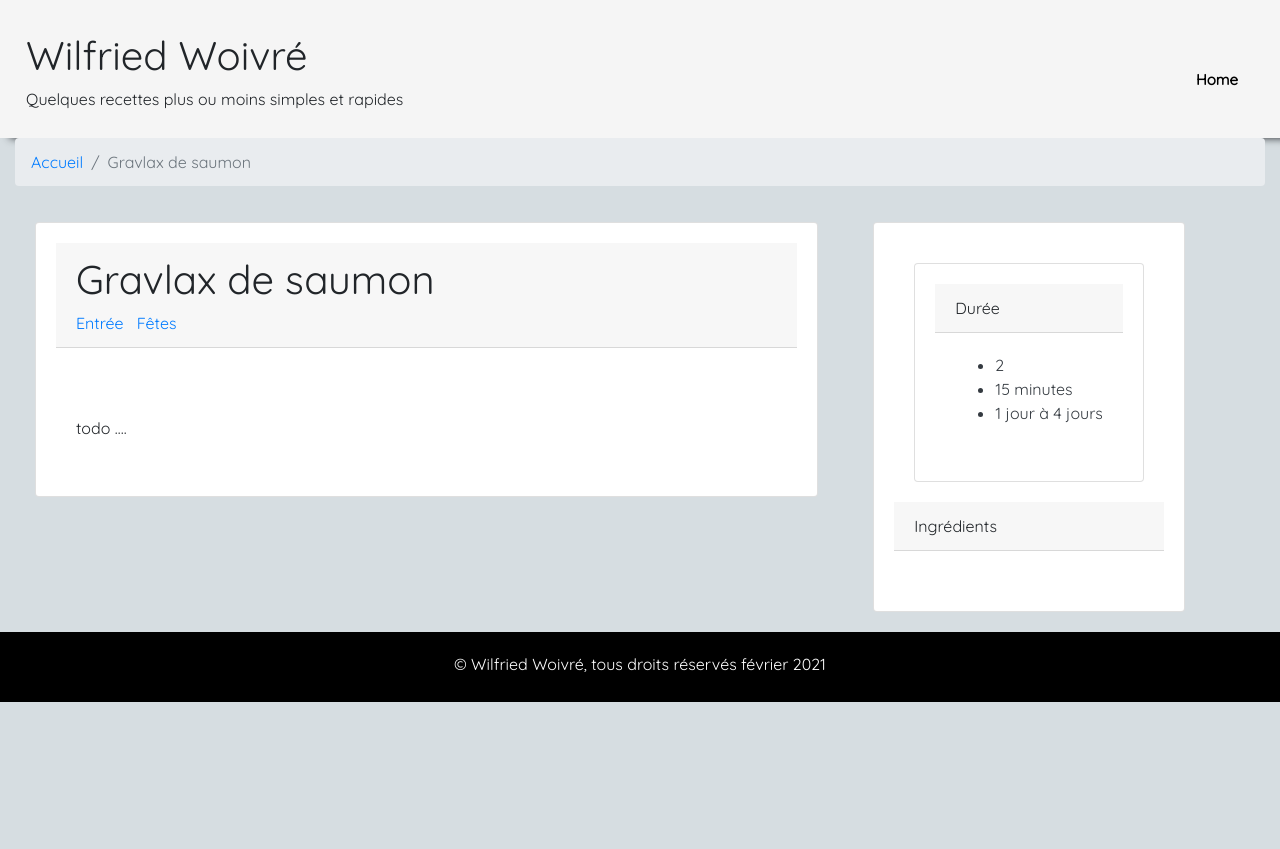
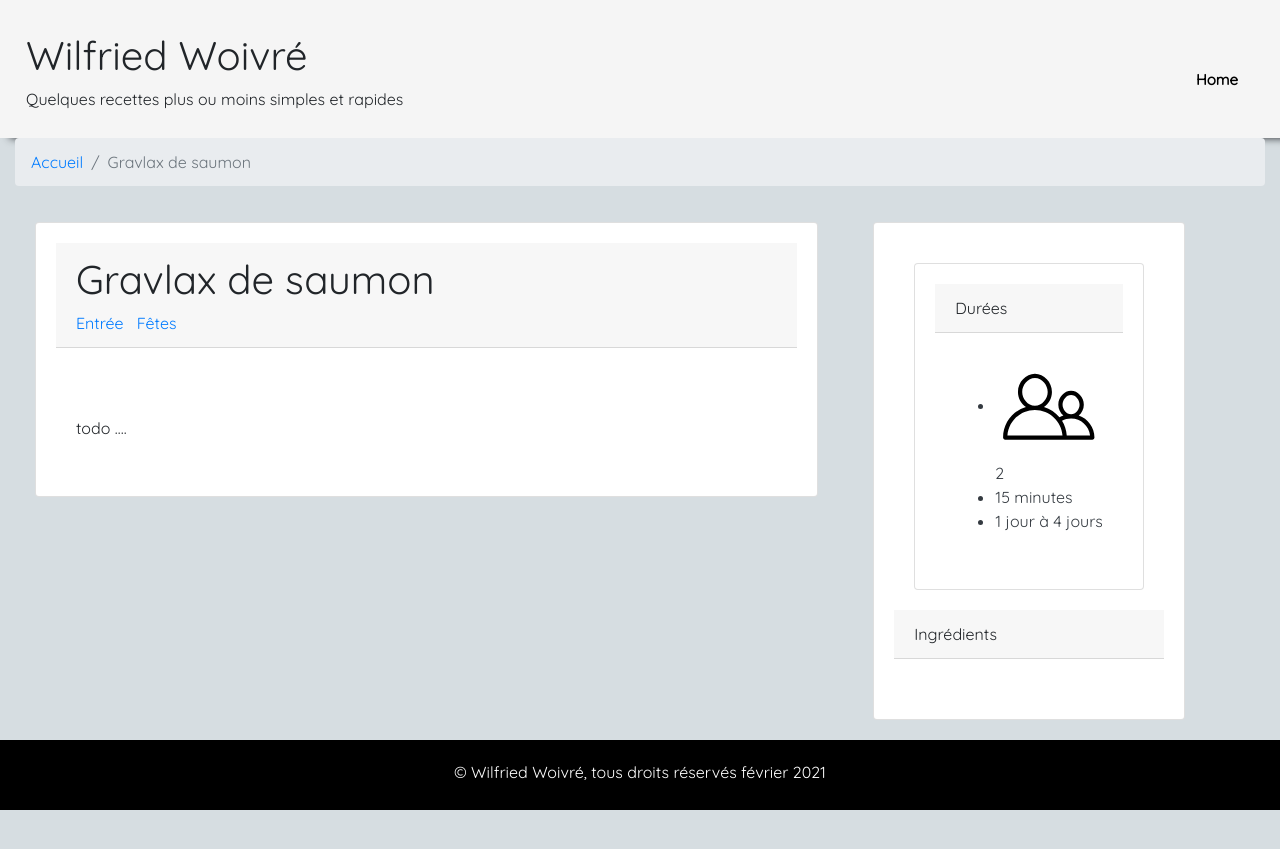
Before and after one commit to wilfriedwoivre/recipes, a Jekyll site: the page built from _posts/2021-02-10-gravlax-de-saumon.md, in a window 1280 px wide. Shown: the top 849 px of the page. Built offline with Jekyll 4.4.1, drawn with Linux system fonts in a browser that asks for light colours; nearby versions of some CDN libraries.

Commit message:
update sidebar

```diff
--- a/_includes/description.html
+++ b/_includes/description.html
@@ -1,10 +1,10 @@
 <div class="d-none d-lg-block">
     <div class="card">
         <div class="card">
-            <div class="card-header">Durée</div>
+            <div class="card-header">Durées</div>
             <div class="card-body text-dark">
                 <ul>
-                    <li>{{ page.recipe.people }}</li>
+                    <li>{% include recipes-icon.html icon="people" %}<span>{{ page.recipe.people }}</span></li>
                     <li>{{ page.recipe.prep }}</li>
                     {% if page.recipe.idle != 0 %} <li>{{ page.recipe.idle }}</li> {% endif %}
                     {% if page.recipe.cook != 0 %} <li>{{ page.recipe.cook }}</li> {% endif %}
--- /dev/null
+++ b/_includes/recipes-icon.html
@@ -0,0 +1,6 @@
+{% case include.icon %}
+    {% when "people" %}
+    <svg class="svg-icon" viewBox="0 0 20 20">
+        <path d="M15.573,11.624c0.568-0.478,0.947-1.219,0.947-2.019c0-1.37-1.108-2.569-2.371-2.569s-2.371,1.2-2.371,2.569c0,0.8,0.379,1.542,0.946,2.019c-0.253,0.089-0.496,0.2-0.728,0.332c-0.743-0.898-1.745-1.573-2.891-1.911c0.877-0.61,1.486-1.666,1.486-2.812c0-1.79-1.479-3.359-3.162-3.359S4.269,5.443,4.269,7.233c0,1.146,0.608,2.202,1.486,2.812c-2.454,0.725-4.252,2.998-4.252,5.685c0,0.218,0.178,0.396,0.395,0.396h16.203c0.218,0,0.396-0.178,0.396-0.396C18.497,13.831,17.273,12.216,15.573,11.624 M12.568,9.605c0-0.822,0.689-1.779,1.581-1.779s1.58,0.957,1.58,1.779s-0.688,1.779-1.58,1.779S12.568,10.427,12.568,9.605 M5.06,7.233c0-1.213,1.014-2.569,2.371-2.569c1.358,0,2.371,1.355,2.371,2.569S8.789,9.802,7.431,9.802C6.073,9.802,5.06,8.447,5.06,7.233 M2.309,15.335c0.202-2.649,2.423-4.742,5.122-4.742s4.921,2.093,5.122,4.742H2.309z M13.346,15.335c-0.067-0.997-0.382-1.928-0.882-2.732c0.502-0.271,1.075-0.429,1.686-0.429c1.828,0,3.338,1.385,3.535,3.161H13.346z"></path>
+    </svg>
+{% endcase %}
```
